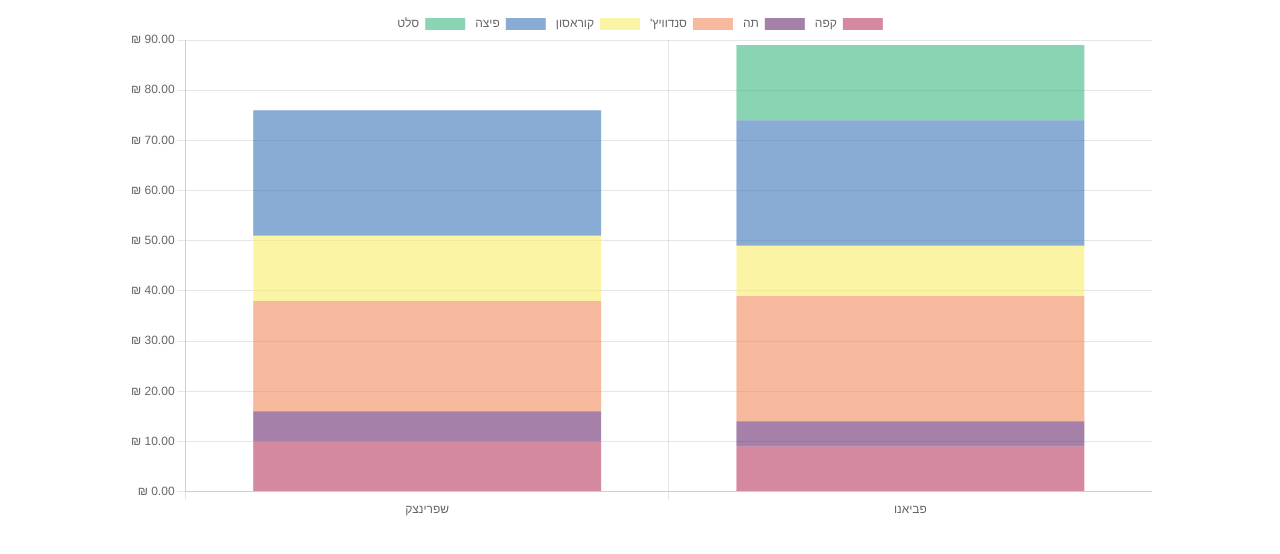
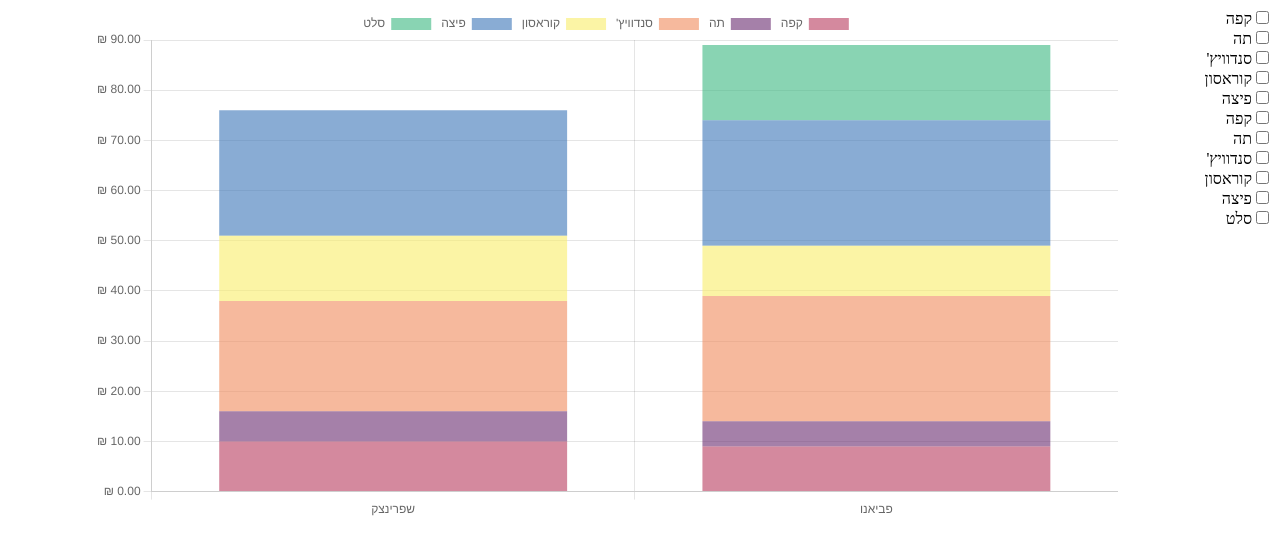
Before and after one commit to papadokolos/huji-market, a Vue app: page / in a window 1280 px wide. Shown: the top 554 px of the page. Built offline with nearby package versions, Linux system fonts and the light colour scheme.

Commit message:
Add initial selection and create layout
The layout goes from columns to rows in case of small width.

```diff
--- a/src/App.vue
+++ b/src/App.vue
@@ -4,6 +4,7 @@ import BarChart from './components/BarChart.vue'
 import Papa from 'papaparse'
 
 
+const checkedNames = ref(['Jack'])
 const prices = ref([])
 prices.value = [
     {
@@ -101,13 +102,37 @@ prices.value = [
   </header>
 
   <main>
-    <div class="chart-container">
-      <BarChart :prices="prices"/>
+    <div class="price-compare-container">
+      <div class="selection-container">
+        <div v-for="(price, index) in prices" :key="index">
+          <input type="checkbox" :id="index" :value="price" v-model="checkedNames">
+          <label :for="index">{{price['מוצר']}}</label>
+        </div>
+      </div>
+      <div class="chart-container">
+        <BarChart :prices="prices"/>
+      </div>
     </div>
   </main>
 </template>
 
 <style scoped>
+.price-compare-container{
+  display: flex;
+  flex-wrap: wrap;
+  justify-content: center;
+  direction: rtl;
+}
+
+@media (max-width: 1024px) {
+  .price-compare-container {
+    flex-direction: column;
+  }
+
+}
+.selection-container {
+  direction: rtl;
+}
 .chart-container {
   position: relative;
   margin: auto;
--- a/src/assets/main.css
+++ b/src/assets/main.css
@@ -1,4 +1,3 @@
-
 
 @media (hover: hover) {
 }
```
